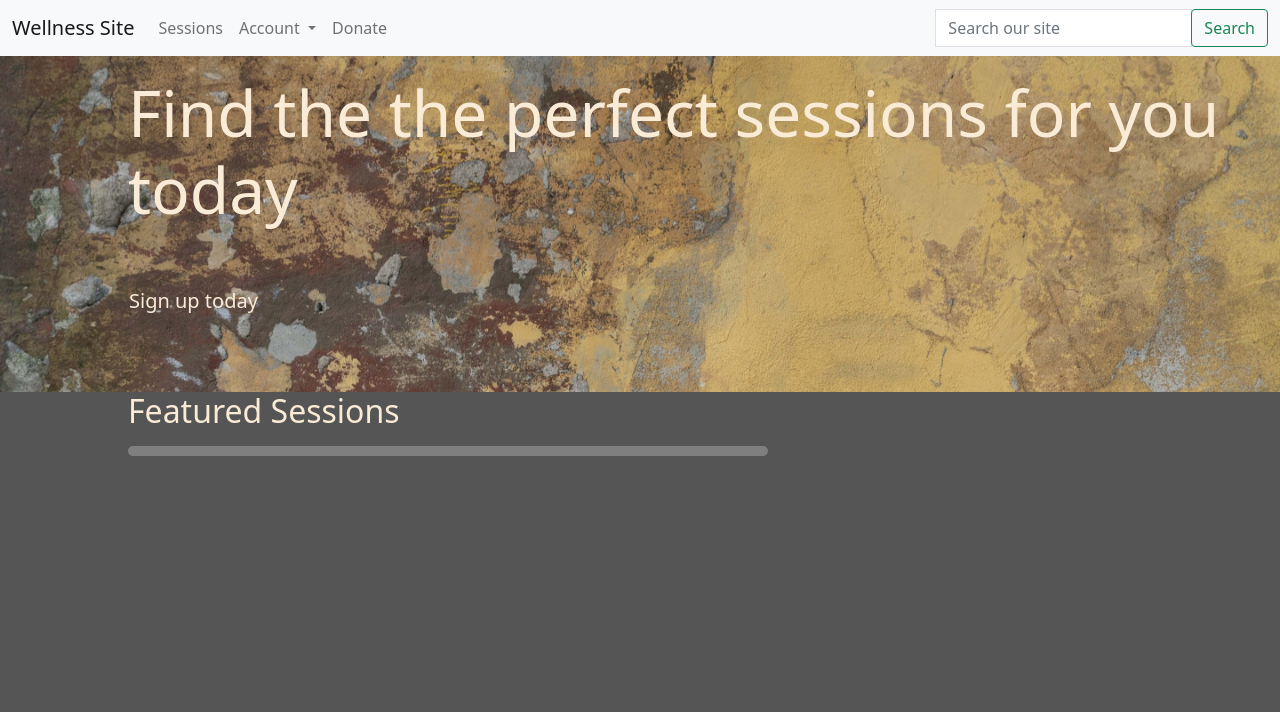
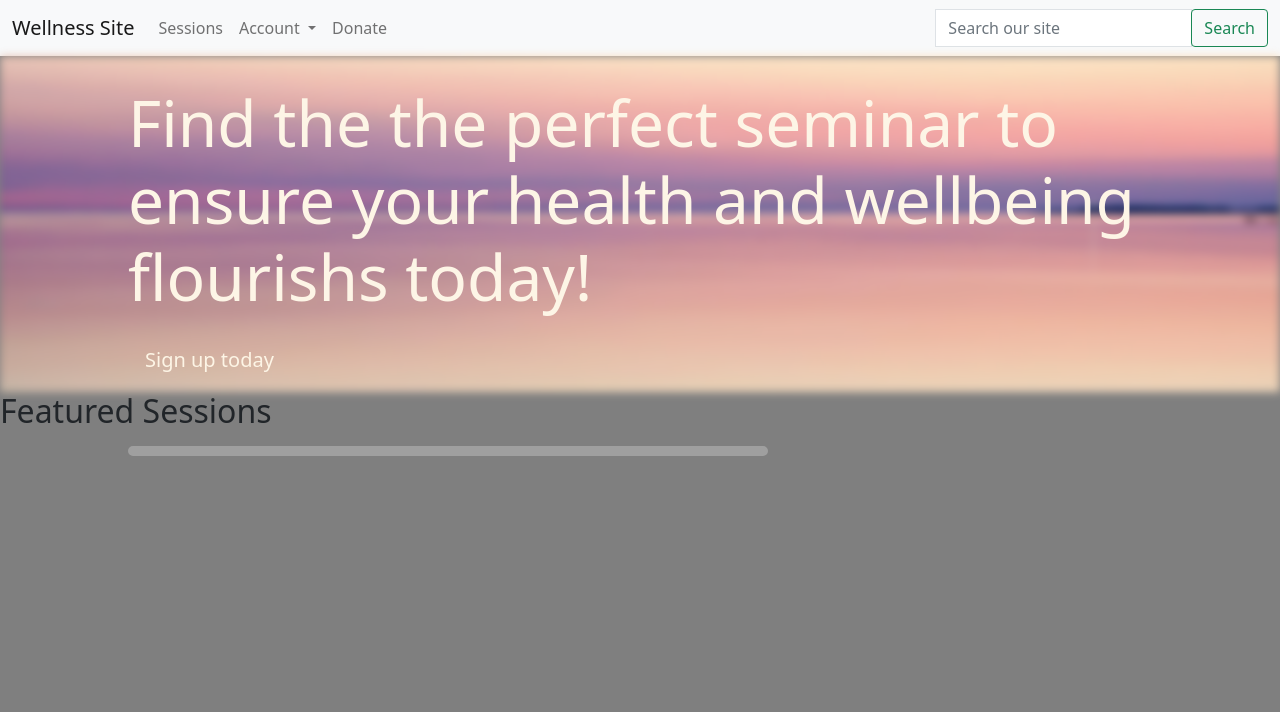
Before and after one commit to Code-Institute-Submissions/Gwgjnr-Wellness_Site_AugResub, a Django app: page / in a window 1280 px wide. Shown: the top 712 px of the page. Run offline with Django 3.2, Linux system fonts and the light colour scheme; some libraries are stand-ins or nearby versions.

Commit message:
added further styling to homepage

```diff
--- a/homepage/templates/homepage/index.html
+++ b/homepage/templates/homepage/index.html
@@ -4,22 +4,23 @@
 {% block content %}
 <div class="container-flex h-100">
     <div class="background-container">
-        <div class="row h-100">
-            <div class="col my-auto intro">
-                <h1 class="display-3 intro-text">
-                    Find the the perfect sessions for you today
-                </h1>
-                {% if not request.user.is_authenticated %}
-                <div class="my-5">
-                    <h4>
-                        <a href="{% url 'account_signup' %}"
-                            class="shop-now-button btn btn-lg rounded-0 intro-text">Sign up today</a>
-                    </h4>
-                </div>
-                {% endif %}
-            </div>
+    </div>
+    <div class="row h-100">
+        <div class="col my-auto intro">
+            <h2 class="display-3 intro-header">
+                Find the the perfect seminar to ensure your health and wellbeing flourishs today!
+            </h2>
+            {% if not request.user.is_authenticated %}
+
+            <h4 class="intro-signup">
+                <a href="{% url 'account_signup' %}" class="shop-now-button btn btn-lg rounded-0">Sign up
+                    today</a>
+            </h4>
+
+            {% endif %}
         </div>
     </div>
+
 </div>
 <div class="container-flex h-100">
     <div class="row h-100">
--- a/static/css/base.css
+++ b/static/css/base.css
@@ -3,22 +3,39 @@ html {
 }
 
 body {
-    background-color: #555;
+    background-color: #7f7f7f;
 }
 
 .background-container {
-    background: url('/media/background.jpg') no-repeat center center fixed;
+    background: url('/media/harli-marten-n7a2OJDSZns-unsplash.jpg') no-repeat center center fixed;
     background-size: cover;
     height: calc(100vh - 464px);
     color: #555;
+    filter: blur(4px);
+    -webkit-filter: blur(4px);
 }
 
-.intro {
+.intro-header {
+    color: oldlace;
+    position: absolute;
+    top: 25%;
+    left: 50%;
+    transform: translate(-50%, -50%);
+    z-index: 2;
+    width: 80%;
 }
 
-.intro-text {
-    color:antiquewhite;
-    padding-left: 10%;
+.intro-signup {
+    position: absolute;
+    top: 45%;
+    left: 50%;
+    transform: translate(-50%, -50%);
+    z-index: 2;
+    width: 80%;
+}
+
+.intro-signup a {
+    color: oldlace;
 }
 
 hr {
```
Also changed, not shown: media/harli-marten-n7a2OJDSZns-unsplash.jpg (added).
